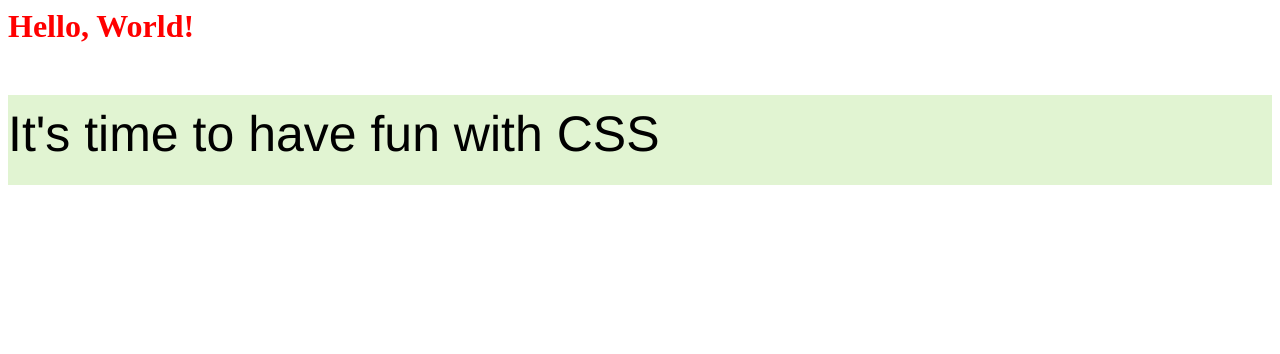
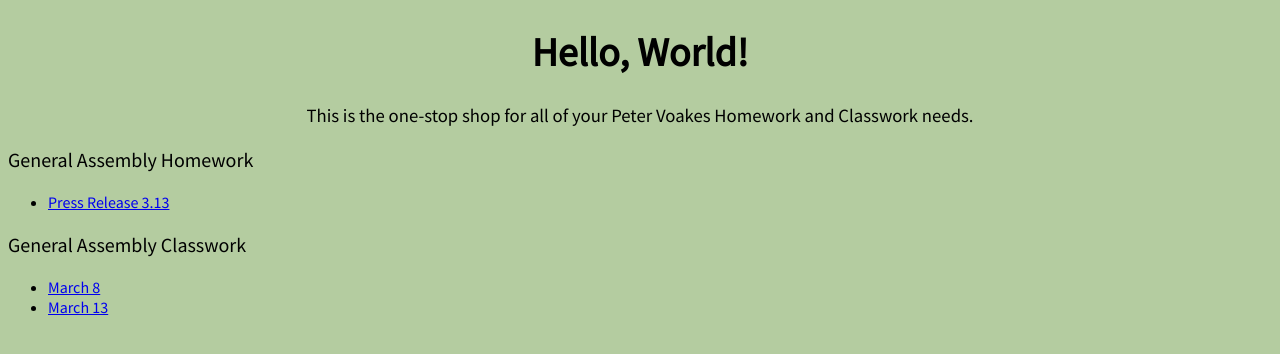
Before and after one commit to pcvoakes/pcvoakes.github.io, a plain HTML site: page index.html in a window 1280 px wide. Drawn offline with Linux system fonts and the light colour scheme.

Commit message:
Homework links to homepage

```diff
--- a/index.html
+++ b/index.html
@@ -1,3 +1,36 @@
-<link rel="stylesheet" type="text/css" href="styles.css">
-<h1>Hello, World!</h1>
-<p>It's time to have fun with CSS</p>
+<!DOCTYPE html>
+<html>
+<head>
+	<title>GA Class Page</title>
+
+	<link rel="stylesheet" type="text/css" href="styles.css">
+	<link href="https://fonts.googleapis.com/css?family=Source+Sans+Pro" rel="stylesheet">
+
+</head>
+<body>
+
+	<h1>
+		Hello, World!
+	</h1>
+
+	<h3>
+		This is the one-stop shop for all of your Peter Voakes Homework and Classwork needs.
+	</h3>
+
+	<p class="homework">
+		General Assembly Homework
+		<ul>
+			<li><a href="homework/ga-press-release/index.html">Press Release 3.13</a></li>
+		</ul>
+	</p>
+
+	<p class="classwork">
+		General Assembly Classwork
+		<ul>
+			<li><a href="class-work/cookie-recipe/index.html">March 8</a></li>
+			<li><a href="class-work/keanu/index.html">March 13</a></li>
+		</ul>
+	</p>
+
+</body>
+</html>
--- a/styles.css
+++ b/styles.css
@@ -1,11 +1,19 @@
+body {
+	background: #B4CCA0;
+	font-family: 'Source Sans Pro', sans-serif;
+}
+
 h1 {
-	color: red;
+	text-align: center;
+	font-size: 40px;
 }
+
+h3 {
+	text-align: center;
+	font-weight: normal;
+}
+
 p {
-	background: rgba(135, 210, 78, .25);
-	color: rgba(0, 0, 0, 1);
-	height: 70px;
-	font-size: 50px;
-	padding: 10px 0;
-	font-family: helvetica;
+	font-size: 20px;
 }
+.homework {
```
